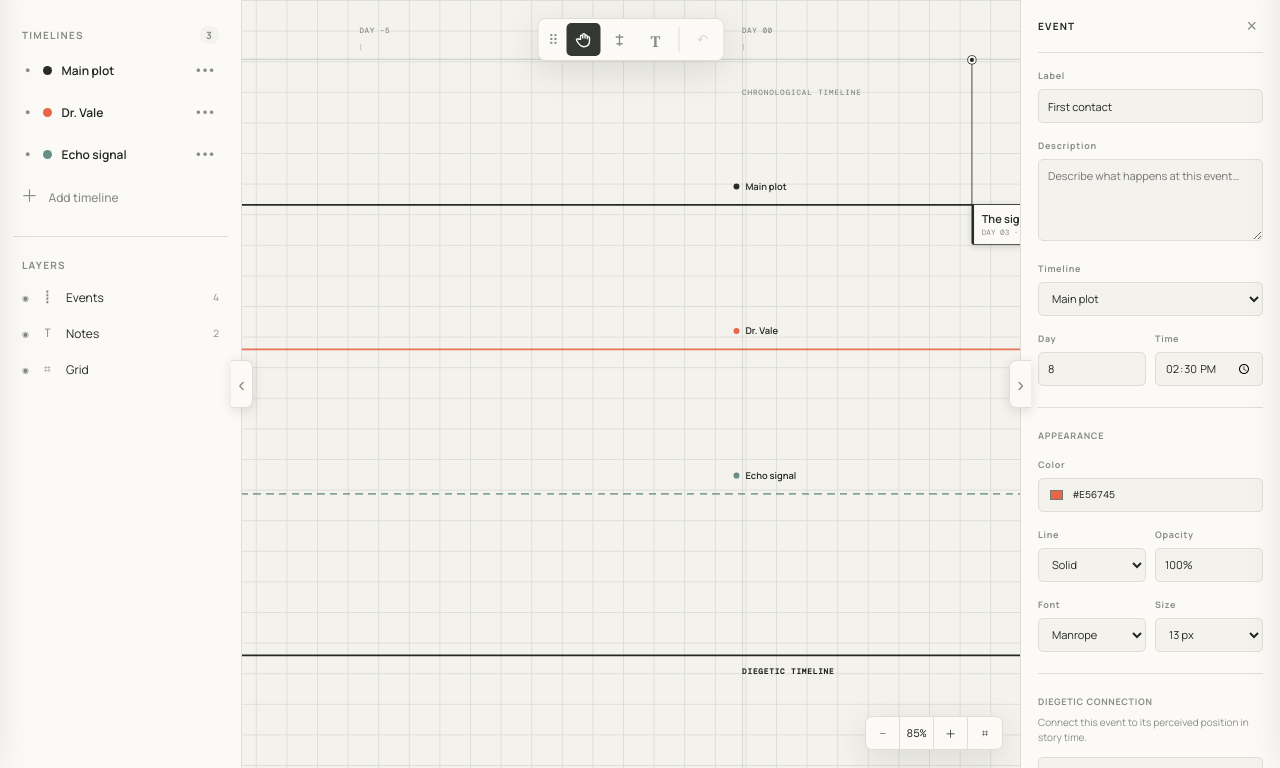
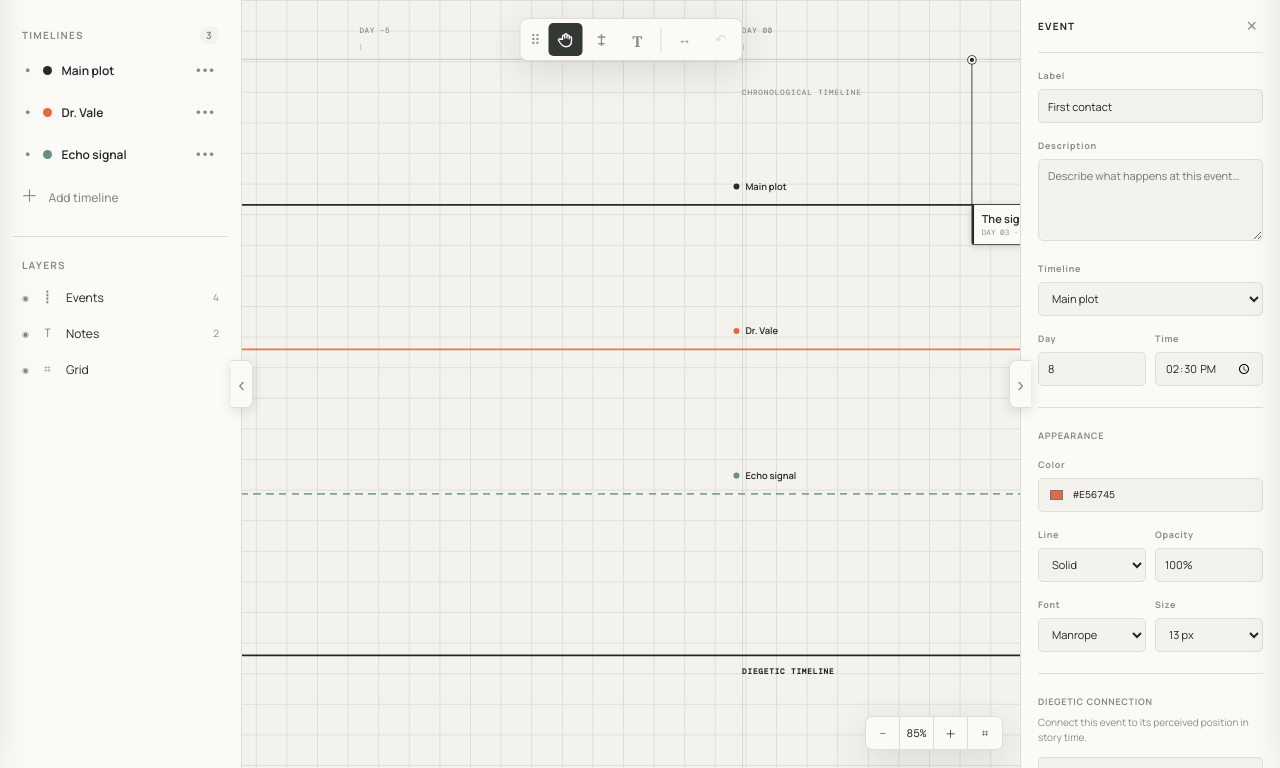
Before and after one commit to fopearcano/orchestrator, a Python web app: template templates/index.html in a window 1280 px wide. Shown: the part 32-800 px from the top of the page. Run offline with Jinja, Linux system fonts and the light colour scheme; the template is opened without the code that fills it, so the values that code supplies are empty.

Commit message:
Add proportional project spread tool

```diff
--- a/static/app.js
+++ b/static/app.js
@@ -100,11 +100,12 @@ function closeStructureMenu(){$('#structureMenu').hidden=true;editingStructure=n
 $('#structureMenuClose').onclick=closeStructureMenu;
 $('#structurePointApply').onclick=()=>{if(editingStructure===null)return;const point=structure[editingStructure];point.label=$('#structureLabelInput').value.trim()||point.label;point.color=$('#structureColorInput').value;point.time=Number($('#structureTimeInput').value);lastCustomStructure=structuredClone(structure);$('#structureTemplate').value='custom';closeStructureMenu();render()};
 $('#structurePointDelete').onclick=()=>{if(editingStructure===null)return;structure.splice(editingStructure,1);lastCustomStructure=structuredClone(structure);$('#structureTemplate').value='custom';closeStructureMenu();render()};
+$('#spreadProject').onclick=()=>{const positions=[...events.map(e=>e.time),...events.filter(e=>e.diegeticTime!==undefined).map(e=>e.diegeticTime),...structure.map(p=>p.time)];if(positions.length<2)return;const anchor=Math.min(...positions),factor=1.35;events.forEach(e=>{e.time=anchor+(e.time-anchor)*factor;if(e.diegeticTime!==undefined)e.diegeticTime=anchor+(e.diegeticTime-anchor)*factor});structure.forEach(point=>point.time=anchor+(point.time-anchor)*factor);if(structure.length)lastCustomStructure=structuredClone(structure);render()};
 $('#undoButton').onclick=()=>{const previous=history.pop();if(previous)restore(previous);$('#undoButton').disabled=history.length===0};
 window.addEventListener('keydown',e=>{if((e.ctrlKey||e.metaKey)&&e.key.toLowerCase()==='z'){e.preventDefault();$('#undoButton').click()}});
 document.addEventListener('focusin',e=>{if(e.target.matches('input,select,textarea')&&!e.target.closest('.projects-drawer'))editBaseline=snapshot()});
 document.addEventListener('change',e=>{if(editBaseline&&e.target.matches('input,select,textarea')){remember(editBaseline);editBaseline=null}});
-document.addEventListener('click',e=>{if(e.target.closest('#undoButton,#saveFile,#projectsToggle,#projectsClose,#settingsToggle,#settingsClose,#timelineMenuClose'))return;const action=e.target.closest('#addTimeline,#timelineSave,#timelineDelete,#toggleDiegetic,#deleteEvent,#newProject,#addStructurePoint,#zoomIn,#zoomOut,#fitView,.visibility,#eventsLayer,#notesLayer,#gridLayer,#themeToggle,#structurePointApply,#structurePointDelete');if(action)remember()},true);
+document.addEventListener('click',e=>{if(e.target.closest('#undoButton,#saveFile,#projectsToggle,#projectsClose,#settingsToggle,#settingsClose,#timelineMenuClose'))return;const action=e.target.closest('#addTimeline,#timelineSave,#timelineDelete,#toggleDiegetic,#deleteEvent,#newProject,#addStructurePoint,#spreadProject,#zoomIn,#zoomOut,#fitView,.visibility,#eventsLayer,#notesLayer,#gridLayer,#themeToggle,#structurePointApply,#structurePointDelete');if(action)remember()},true);
 let toolbarDrag=null;$('#toolbarGrip').onpointerdown=e=>{e.preventDefault();remember();const bar=$('.floating-tools'),shell=$('#canvasShell').getBoundingClientRect(),rect=bar.getBoundingClientRect();bar.style.transform='none';bar.style.left=`${rect.left-shell.left}px`;bar.style.top=`${rect.top-shell.top}px`;toolbarDrag={x:e.clientX,y:e.clientY,left:rect.left-shell.left,top:rect.top-shell.top};e.target.setPointerCapture(e.pointerId)};
 $('#toolbarGrip').onpointermove=e=>{if(!toolbarDrag)return;const bar=$('.floating-tools'),shell=$('#canvasShell');bar.style.left=`${Math.max(0,Math.min(shell.clientWidth-bar.offsetWidth,toolbarDrag.left+e.clientX-toolbarDrag.x))}px`;bar.style.top=`${Math.max(0,Math.min(shell.clientHeight-bar.offsetHeight,toolbarDrag.top+e.clientY-toolbarDrag.y))}px`};$('#toolbarGrip').onpointerup=()=>toolbarDrag=null;
 renderTimelines();render();updateTransform();
--- a/templates/index.html
+++ b/templates/index.html
@@ -95,6 +95,7 @@
         <button class="tool" data-tool="event" title="Add event"><svg viewBox="0 0 24 24"><path d="M12 4v16M7 8h10M8 17h8"/></svg></button>
         <button class="tool" data-tool="note" title="Add note"><b>T</b></button>
         <span></span>
+        <button class="tool spread-tool" id="spreadProject" title="Spread project laterally" aria-label="Spread project laterally">↔</button>
         <button class="tool" id="undoButton" title="Undo" aria-label="Undo" disabled>↶</button>
       </div>
       <div class="zoom-controls"><button id="zoomOut">−</button><span id="zoomLabel">100%</span><button id="zoomIn">＋</button><button id="fitView">⌗</button></div>
```
